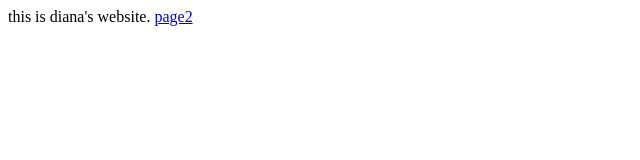
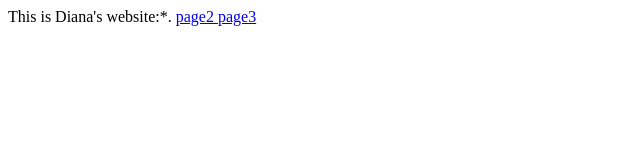
Before and after one commit to diana96/diana6, a plain HTML site: page index.html in a window 1280 px wide. Shown: the whole page, without its empty margins (0-640 px from the left). Drawn offline with Linux system fonts and the light colour scheme.

Commit message:
Update index.html

```diff
--- a/index.html
+++ b/index.html
@@ -3,7 +3,7 @@
   <script></script>
 </head>
 <body>
-  this is diana's website.
-  <a href="page2.html">page2</a>
+  This is Diana's website:*.
+  <a href="page2.html">page2 page3</a>
 </body>
 </html>
```
